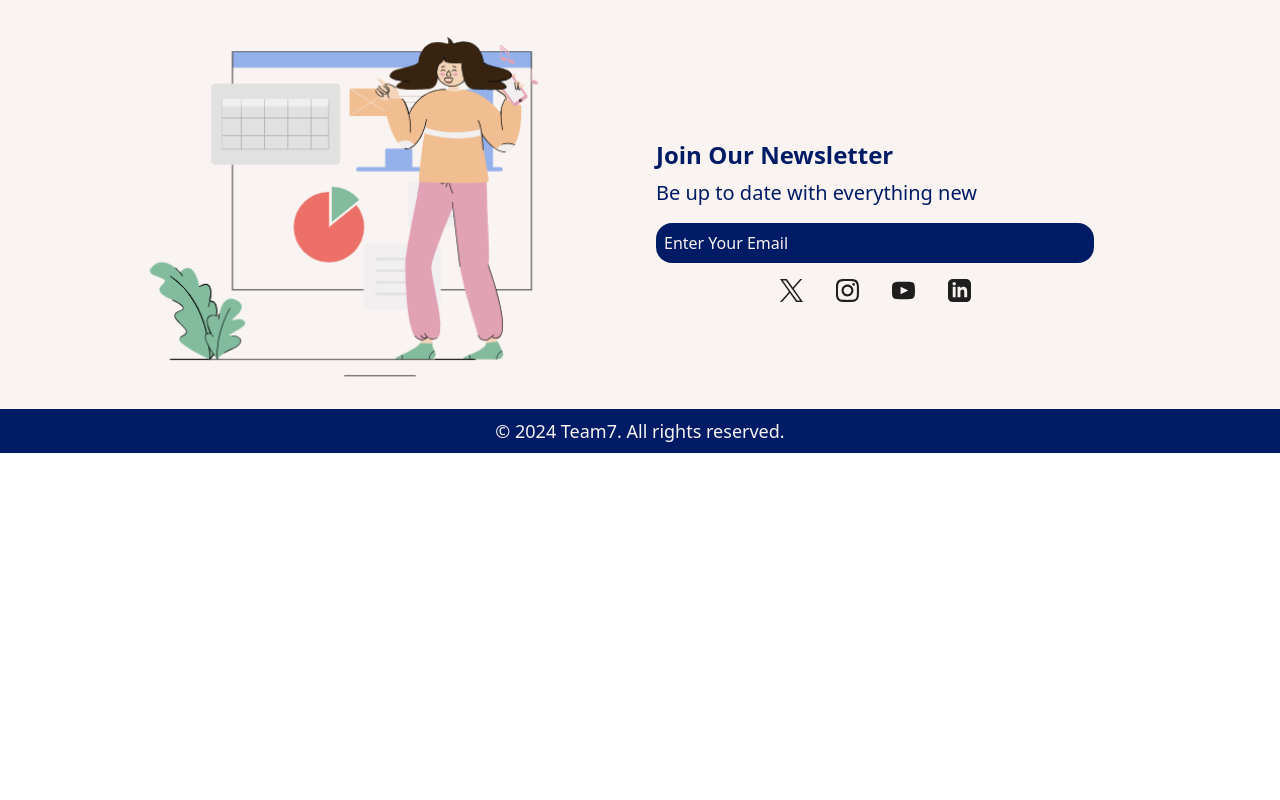
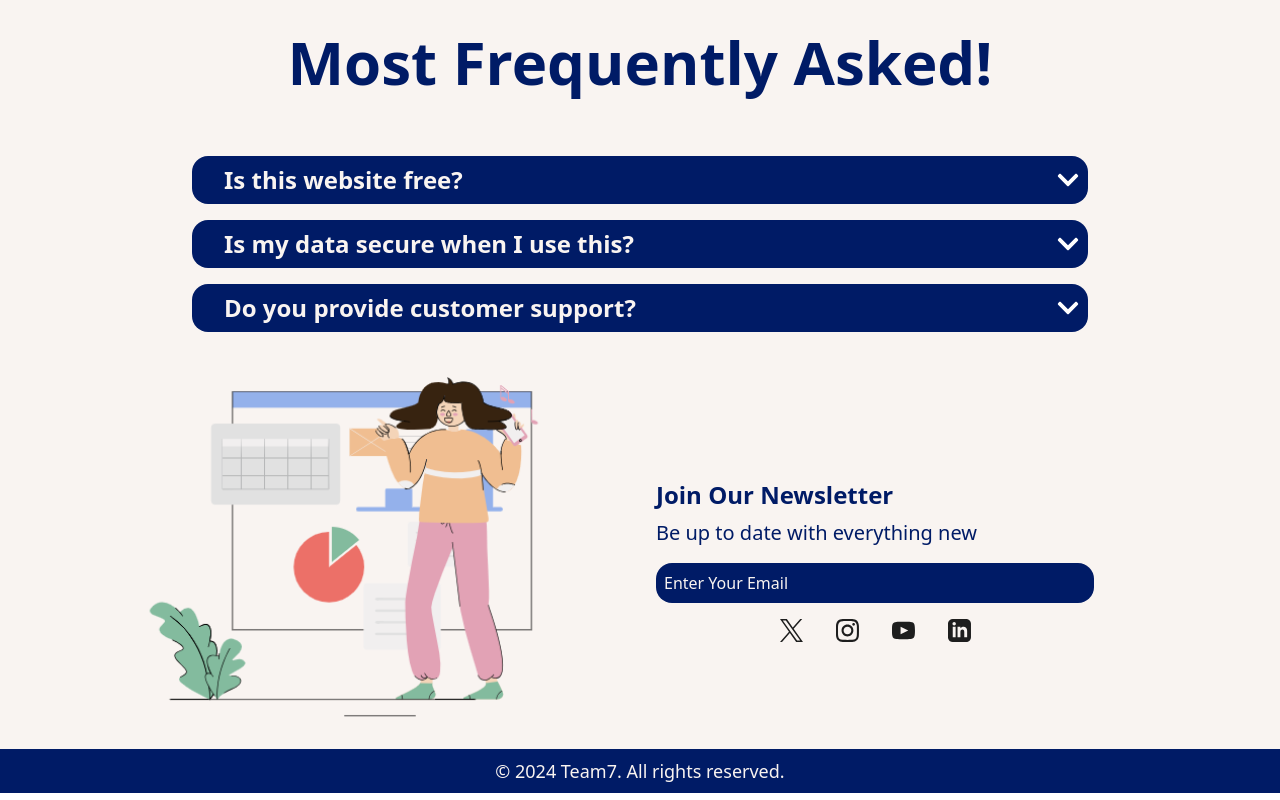
Before and after one commit to SarahSidAhmed/GDGDevFest, a Next.js app in the folder home-page/: page / in a window 1280 px wide. Built offline with nearby package versions, Linux system fonts and the light colour scheme.

Commit message:
QA V.1 without answers

```diff
--- a/home-page/src/app/page.tsx
+++ b/home-page/src/app/page.tsx
@@ -1,10 +1,11 @@
 import Footer from '../compounents/Footer';
+import QA from '../compounents/Q&A';
 
 const HomePage = () => {
   return (
     <div>
-
-
+      {/* QA */}
+      <QA />
       {/* Footer */}
       <Footer />
     </div>
--- a/home-page/src/compounents/Q&A.tsx
+++ b/home-page/src/compounents/Q&A.tsx
@@ -0,0 +1,34 @@
+'use client'; // Add this line at the top of your component file
+
+import { FaChevronDown } from 'react-icons/fa'; // Import an icon from react-icons
+
+export default function Footer() {
+  return (
+    <div className='flex flex-col justify-between items-center gap-8 m-auto bg-[#F9F4F1] w-full pt-8'>
+      <h1 className="text-[#001B66] font-bold text-outfit text-6xl text-center">Most Frequently Asked!</h1>
+      <div className="flex flex-col items-center text-[#F9F4F1] font-bold text-outfit text-2xl w-[70%]">
+        <div className="flex justify-between items-center rounded-2xl p-2 m-2 mt-8 bg-[#001B66] pl-8 w-full">
+          <span>Is this website free?</span>
+          <FaChevronDown
+            className="cursor-pointer text-white"
+            onClick={() => alert('Response: Yes, this website is free!')}
+          />
+        </div>
+        <div className="flex justify-between items-center rounded-2xl p-2 m-2 bg-[#001B66] pl-8 w-full">
+          <span>Is my data secure when I use this?</span>
+          <FaChevronDown
+            className="cursor-pointer text-white"
+            onClick={() => alert('Response: Yes, your data is secure!')}
+          />
+        </div>
+        <div className="flex justify-between items-center rounded-2xl p-2 m-2 bg-[#001B66] pl-8 w-full">
+          <span>Do you provide customer support?</span>
+          <FaChevronDown
+            className="cursor-pointer text-white"
+            onClick={() => alert('Response: Yes, we provide customer support!')}
+          />
+        </div>
+      </div>
+    </div>
+  );
+}
--- a/home-page/tailwind.config.ts
+++ b/home-page/tailwind.config.ts
@@ -9,8 +9,7 @@ const config: Config = {
   theme: {
     extend: {
       colors: {
-        devfest_orange_100: "#F9F4F1",
-        devfest_blue_900: "#001B66",
+
       },
     },
   },
```
